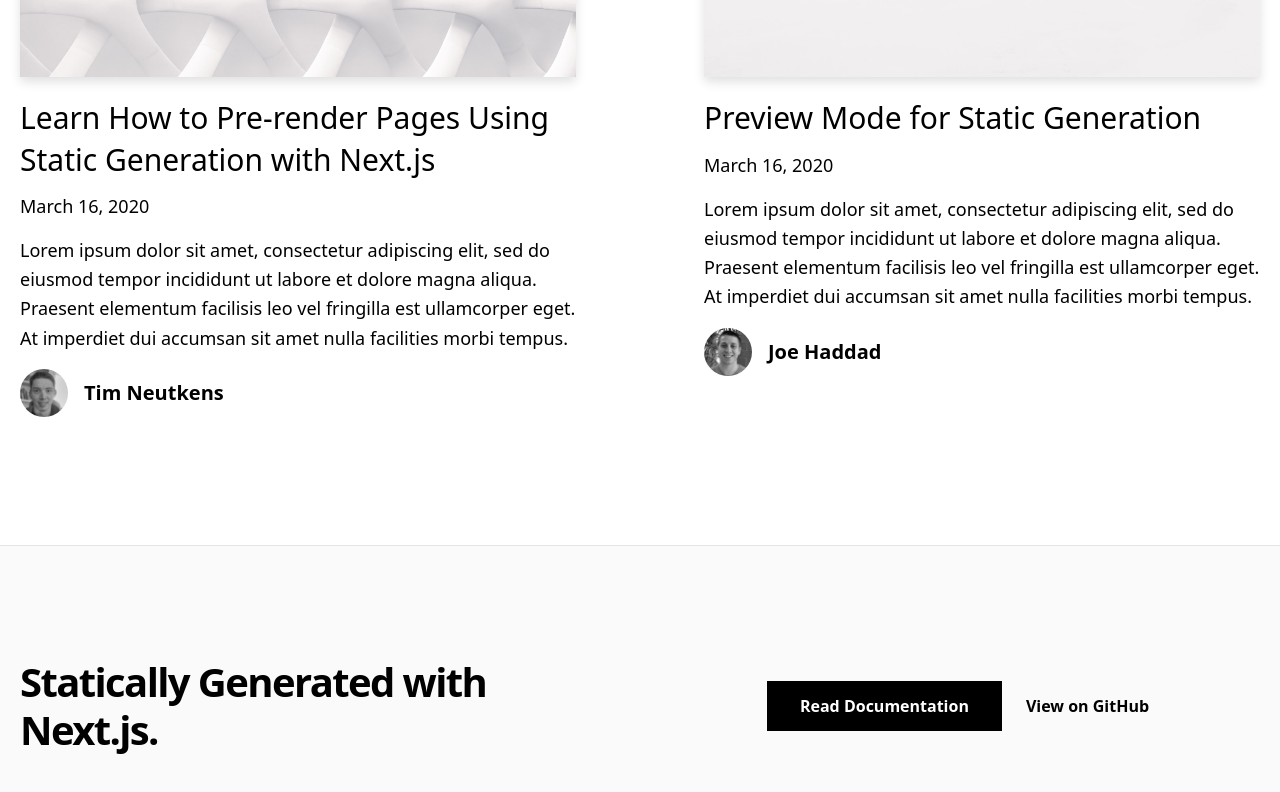
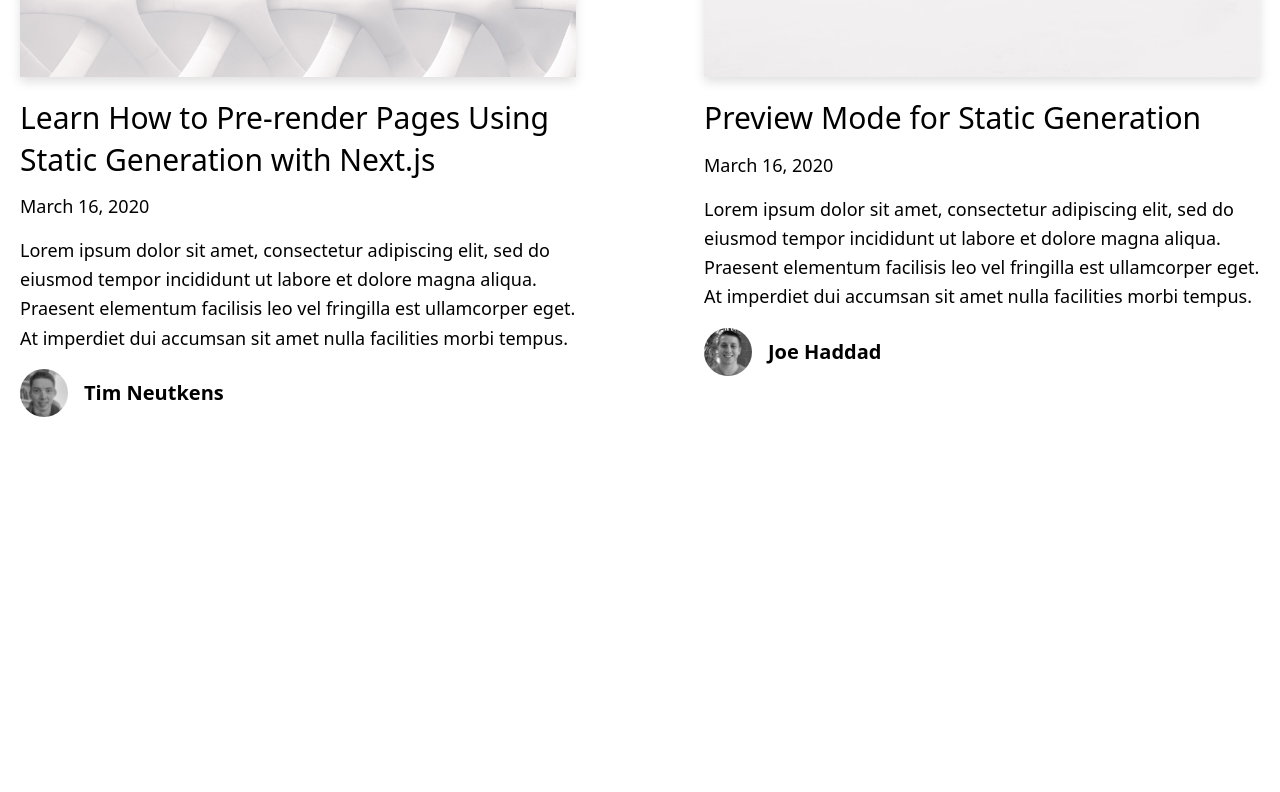
Before and after one commit to TrakBit/SpanishForIndian, a Next.js app: page / in a window 1280 px wide. Shown: the part 1528-2320 px from the top of the page. After the commit the page ends 2073 px from the top, so only its background shows below. Built offline with nearby package versions, Linux system fonts and the light colour scheme.

Commit message:
Update layout.tsx

```diff
--- a/components/layout.tsx
+++ b/components/layout.tsx
@@ -1,4 +1,3 @@
-import Footer from './footer'
 import Meta from './meta'
 
 type Props = {
@@ -13,7 +12,6 @@ const Layout = ({ children }: Props) => {
       <div className="min-h-screen">
         <main>{children}</main>
       </div>
-      <Footer />
     </>
   )
 }
```
